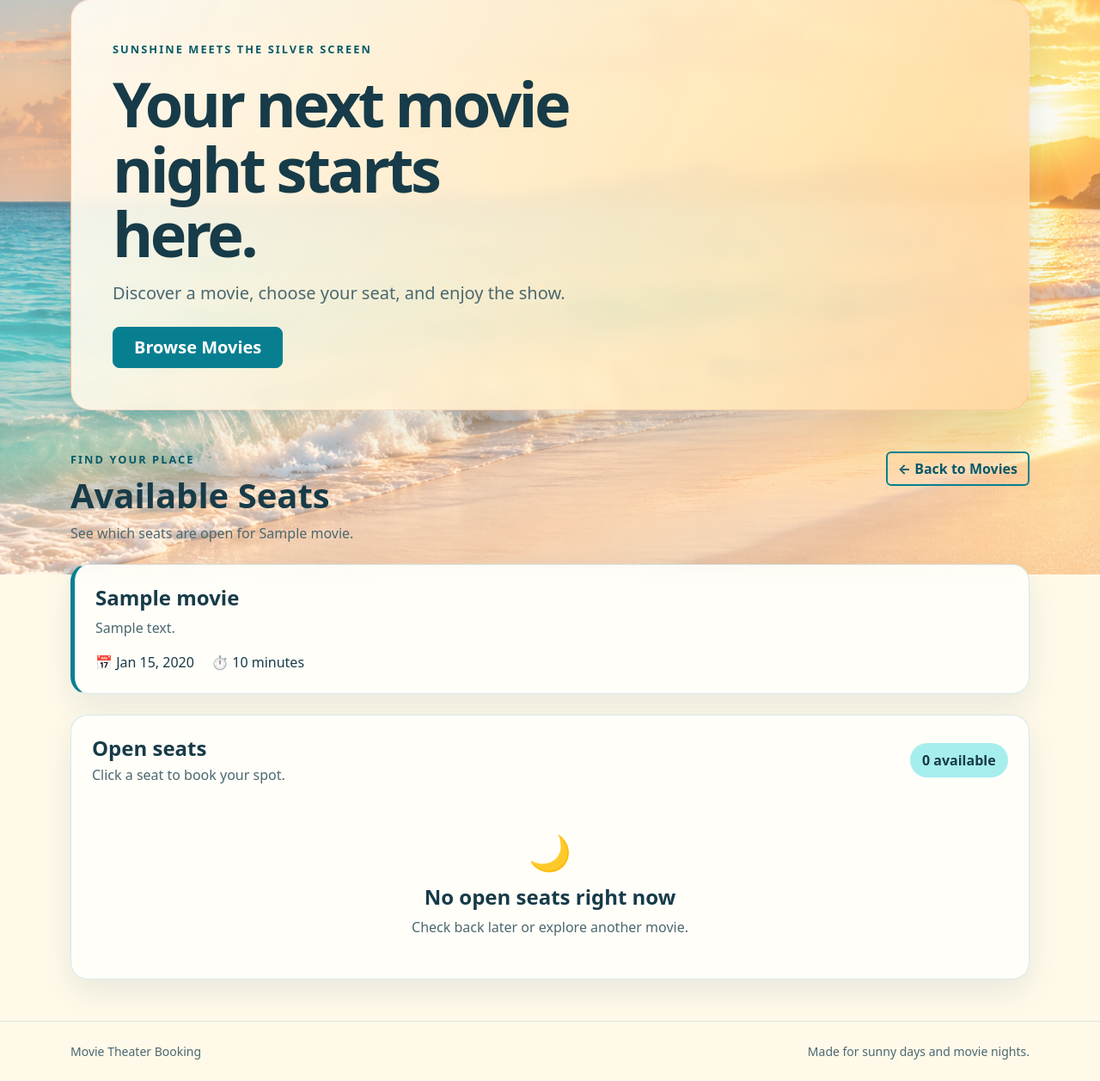
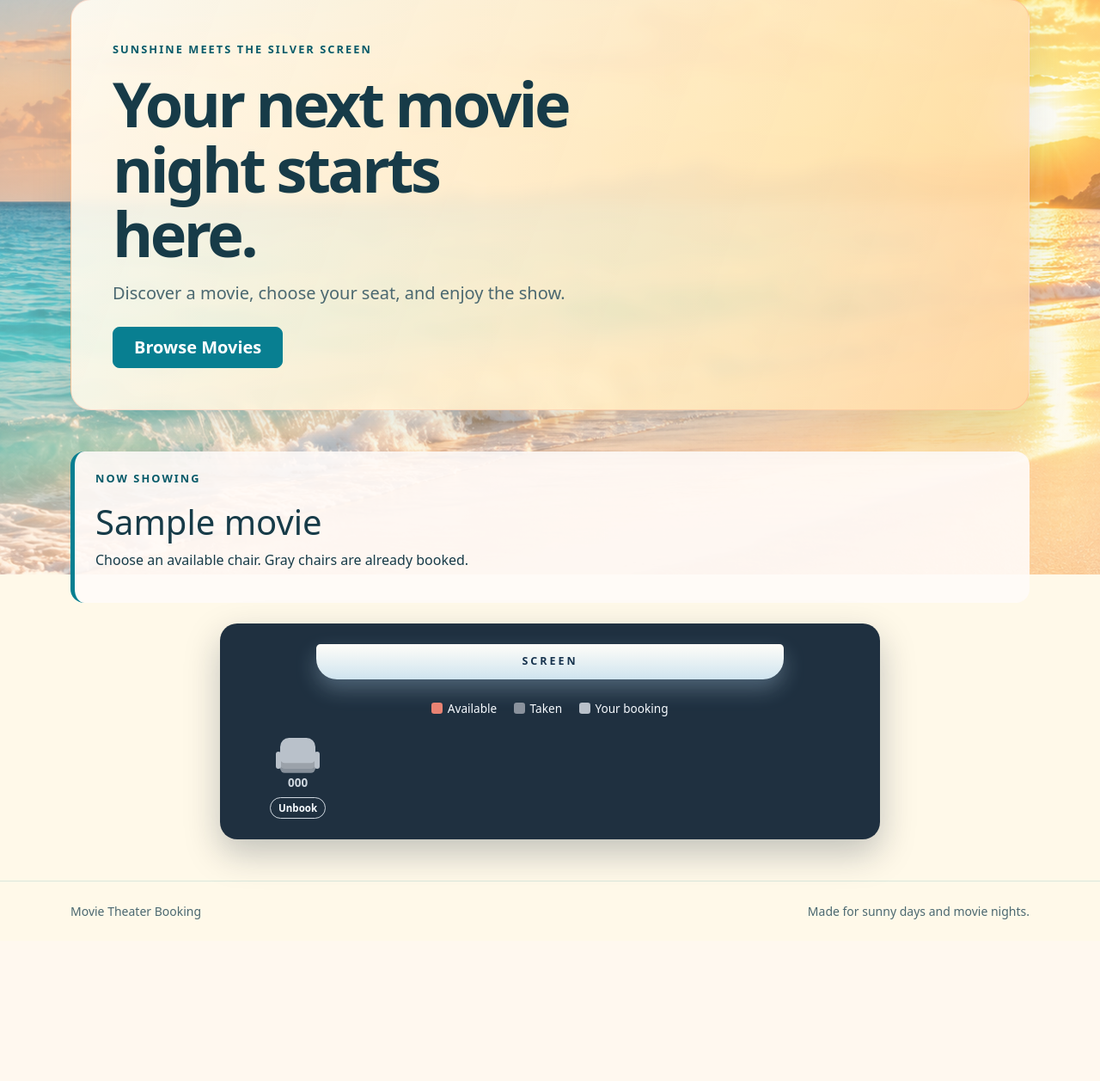
Before and after one commit to rukitoyordan/cs4300, a Django app: page /movies/1/seats/ in a window 1280 px wide. Shown: the part 132-1389 px from the top of the page at 86% size. After the commit the page ends 1201 px from the top, so only its background shows below. Run offline with Django 5.2, Linux system fonts and the light colour scheme; a user stored in the database is signed in; tables that the repository leaves empty hold one stand-in row (values such as "Sample post").

Commit message:
fix cosmetic and visuals on booking, seating layout and poster issues

```diff
--- a/homework2/movie_theater_booking/bookings/templates/bookings/seat_booking.html
+++ b/homework2/movie_theater_booking/bookings/templates/bookings/seat_booking.html
@@ -1,188 +1,218 @@
 {% extends "bookings/base.html" %}
 
-{% block title %}Seat Availability | Movie Theater Booking{% endblock %}
+{% block title %}Choose a Seat | Movie Theater Booking{% endblock %}
 
 {% block extra_css %}
 <style>
     .movie-summary {
         border-left: 5px solid var(--sea);
+        border-radius: 1rem;
+        background: rgba(255, 251, 249, 0.9);
+        padding: 1.4rem 1.5rem;
+        margin-bottom: 1.5rem;
     }
 
-    .availability-count {
+    .theater {
+        max-width: 48rem;
+        margin: 0 auto;
+        padding: 1.5rem;
+        border-radius: 1.25rem;
+        background: rgba(7, 26, 46, 0.9);
+        box-shadow: 0 1rem 2.5rem rgba(7, 26, 46, 0.25);
+    }
+
+    .screen {
+        margin: 0 auto 1.5rem;
+        max-width: 34rem;
+        padding: 0.7rem;
+        border-radius: 0.3rem 0.3rem 1.5rem 1.5rem;
+        background: linear-gradient(180deg, #fffdf8, #cfe4ef);
+        color: #17334e;
+        font-size: 0.78rem;
+        font-weight: 800;
+        letter-spacing: 0.24em;
+        text-align: center;
+        box-shadow: 0 0.7rem 1.5rem rgba(202, 235, 255, 0.28);
+    }
+
+    .seat-legend {
+        display: flex;
+        flex-wrap: wrap;
+        justify-content: center;
+        gap: 0.85rem 1.25rem;
+        margin-bottom: 1.5rem;
+        color: #f7fbff;
+        font-size: 0.85rem;
+    }
+
+    .legend-dot {
         display: inline-block;
-        padding: 0.5rem 0.9rem;
-        border-radius: 999px;
-        color: #173b48;
-        background: #a6eeee;
+        width: 0.8rem;
+        height: 0.8rem;
+        margin-right: 0.35rem;
+        border-radius: 0.2rem;
+        vertical-align: -0.05rem;
+    }
+
+    .legend-dot--available { background: #e98373; }
+    .legend-dot--taken { background: #8a929d; }
+    .legend-dot--mine { background: #b9c1ca; }
+
+    .seat-grid {
+        display: grid;
+        grid-template-columns: repeat(5, minmax(3.2rem, 1fr));
+        gap: 1.35rem 0.85rem;
+    }
+
+    .seat {
+        display: grid;
+        justify-items: center;
+        gap: 0.35rem;
+        min-width: 0;
+        color: #f7fbff;
+        text-align: center;
+    }
+
+    .seat__button {
+        display: grid;
+        justify-items: center;
+        gap: 0.35rem;
+        width: 100%;
+        border: 0;
+        background: transparent;
+        color: inherit;
+        cursor: pointer;
+        font: inherit;
+    }
+
+    .seat__icon {
+        position: relative;
+        display: block;
+        width: 2.55rem;
+        height: 2.25rem;
+        border-radius: 0.65rem 0.65rem 0.35rem 0.35rem;
+        background: #e98373;
+        box-shadow: inset 0 -0.42rem 0 rgba(0, 0, 0, 0.17), 0 0.3rem 0 #be6157;
+        transition: transform 0.18s ease, background 0.18s ease;
+    }
+
+    .seat__icon::before,
+    .seat__icon::after {
+        position: absolute;
+        bottom: 0;
+        width: 0.38rem;
+        height: 1.3rem;
+        border-radius: 0.28rem;
+        background: inherit;
+        content: "";
+    }
+
+    .seat__icon::before { left: -0.32rem; }
+    .seat__icon::after { right: -0.32rem; }
+
+    .seat__number {
+        font-size: 0.84rem;
+        font-weight: 800;
+    }
+
+    .seat--available:hover .seat__icon,
+    .seat__button:focus-visible .seat__icon {
+        transform: translateY(-0.18rem);
+        background: #f29b88;
+        outline: 3px solid #fff;
+        outline-offset: 0.25rem;
+    }
+
+    .seat--taken {
+        color: #cfd7df;
+    }
+
+    .seat--taken .seat__icon {
+        background: #8a929d;
+        box-shadow: inset 0 -0.42rem 0 rgba(0, 0, 0, 0.2), 0 0.3rem 0 #666d77;
+    }
+
+    .seat--mine .seat__icon {
+        background: #b9c1ca;
+        box-shadow: inset 0 -0.42rem 0 rgba(0, 0, 0, 0.16), 0 0.3rem 0 #87909a;
+    }
+
+    .seat-status {
+        font-size: 0.73rem;
         font-weight: 700;
     }
 
-    .seat-grid {
-        display: grid;
-        grid-template-columns: repeat(auto-fill, minmax(135px, 1fr));
-        gap: 1rem;
+    .release-seat {
+        border: 1px solid #cfd7df;
+        border-radius: 999px;
+        background: transparent;
+        color: #f7fbff;
+        cursor: pointer;
+        font: inherit;
+        font-size: 0.72rem;
+        font-weight: 800;
+        padding: 0.2rem 0.55rem;
     }
 
-    .seat-tile {
-        padding: 1.25rem 0.75rem;
-        border: 2px solid rgba(8, 127, 145, 0.45);
-        border-radius: 1rem;
-        background: rgba(229, 251, 249, 0.85);
-        text-align: center;
+    .release-seat:hover,
+    .release-seat:focus-visible {
+        background: #f7fbff;
+        color: #17334e;
     }
 
-    .seat-shape {
-        display: block;
-        width: 3rem;
-        height: 2.25rem;
-        margin: 0 auto 0.85rem;
-        border-radius: 0.8rem 0.8rem 0.4rem 0.4rem;
-        background: #087f91;
-        box-shadow: 0 5px 0 #075a69;
-    }
-
-    .seat-number {
-        display: block;
-        color: var(--ink);
-        font-weight: 800;
-    }
-
-    .seat-status {
-        display: block;
-        margin-top: 0.25rem;
-        color: var(--sea-dark);
-        font-size: 0.875rem;
-        font-weight: 600;
-    }
-
-    /* Booking button styles */
-    .seat-tile button.seat-status {
-        margin-top: 0.5rem;
-        padding: 0.4rem 1rem;
-        border: none;
-        border-radius: 0.5rem;
-        background: #087f91;
-        color: white;
-        cursor: pointer;
-        font-weight: 600;
-    }
-
-    .seat-tile button.seat-status:hover {
-        background: #075a69;
-    }
-
-    .seat-tile .seat-status.disabled {
-        background: transparent;
-        color: var(--sea-dark);
-        cursor: default;
-    }
-
-    /* Ensure forms align */
-    .seat-tile form {
-        display: contents;
-    }
-
-    html[data-theme="night"] .availability-count {
-        color: #173b48;
-        background: #c8ccff;
-    }
-
-    html[data-theme="night"] .seat-tile {
-        border-color: rgba(200, 204, 255, 0.55);
-        background: rgba(22, 39, 73, 0.9);
-    }
-
-    html[data-theme="night"] .seat-shape {
-        background: #c8ccff;
-        box-shadow: 0 5px 0 #8995d4;
-    }
-
-    html[data-theme="night"] .seat-tile button.seat-status {
-        background: #c8ccff;
-        color: #173b48;
-    }
-
-    html[data-theme="night"] .seat-tile button.seat-status:hover {
-        background: #8995d4;
+    @media (max-width: 34rem) {
+        .theater { padding: 1rem 0.7rem; }
+        .seat-grid { gap: 1.1rem 0.45rem; }
+        .seat__icon { transform: scale(0.88); }
     }
 </style>
 {% endblock %}
 
 {% block content %}
-<section aria-labelledby="seats-heading">
-    <div class="d-flex flex-wrap align-items-start justify-content-between gap-3 mb-4">
-        <div>
-            <p class="page-kicker mb-2">Find your place</p>
-            <h2 id="seats-heading" class="display-6 fw-bold mb-2">
-                Available Seats
-            </h2>
-            <p class="text-muted-custom mb-0">
-                See which seats are open for {{ movie.title }}.
-            </p>
+<section class="movie-summary">
+    <p class="page-kicker">Now showing</p>
+    <h1>{{ movie.title }}</h1>
+    <p>Choose an available chair. Gray chairs are already booked.</p>
+</section>
+
+<section class="theater" aria-label="Seat selection for {{ movie.title }}">
+    <div class="screen" aria-label="Movie screen">SCREEN</div>
+
+    <div class="seat-legend" aria-label="Seat legend">
+        <span><i class="legend-dot legend-dot--available"></i>Available</span>
+        <span><i class="legend-dot legend-dot--taken"></i>Taken</span>
+        <span><i class="legend-dot legend-dot--mine"></i>Your booking</span>
     </div>
 
-        <a class="btn btn-outline-sea"
-           href="{% url 'bookings:movie_list' %}">
-            ← Back to Movies
-        </a>
-    </div>
-
-    <div class="surface-card movie-summary mb-4">
-        <h3 class="h4 fw-bold mb-2">{{ movie.title }}</h3>
-        <p class="text-muted-custom mb-3">{{ movie.description }}</p>
-        <p class="mb-0">
-            <span class="me-3">📅 {{ movie.release_date|date:"M j, Y" }}</span>
-            <span>⏱ {{ movie.duration }} minutes</span>
-        </p>
-    </div>
-
-    <div class="surface-card">
-        <div class="d-flex flex-wrap align-items-center
-                    justify-content-between gap-3 mb-4">
-            <div>
-                <h3 class="h4 fw-bold mb-1">Open seats</h3>
-                <p class="text-muted-custom mb-0">
-                    Click a seat to book your spot.
-                </p>
-            </div>
-            <span class="availability-count">
-                {{ seats|length }} available
-            </span>
-        </div>
-
-        {% if seats %}
     <div class="seat-grid">
         {% for seat in seats %}
-                    <form method="post" class="seat-tile">
+            {% if seat.booking %}
+                <div class="seat seat--taken{% if seat.is_mine %} seat--mine{% endif %}">
+                    <span class="seat__icon" aria-hidden="true"></span>
+                    <span class="seat__number">{{ seat.seat_number }}</span>
+                    {% if seat.is_mine %}
+                        <form method="post" action="{% url 'bookings:cancel_booking' seat.booking.id %}">
+                            {% csrf_token %}
+                            <button class="release-seat" type="submit">Unbook</button>
+                        </form>
+                    {% else %}
+                        <span class="seat-status">Taken</span>
+                    {% endif %}
+                </div>
+            {% else %}
+                <form method="post" class="seat seat--available">
                     {% csrf_token %}
                     <input type="hidden" name="seat_id" value="{{ seat.id }}">
-
-                        <span class="seat-shape" aria-hidden="true"></span>
-                        <span class="seat-number">
-                            Seat {{ seat.seat_number }}
-                        </span>
-
-                        {% if user.is_authenticated %}
-                            <button type="submit" class="seat-status">
-                                Book Seat
+                    <button class="seat__button" type="submit" aria-label="Book seat {{ seat.seat_number }}">
+                        <span class="seat__icon" aria-hidden="true"></span>
+                        <span class="seat__number">{{ seat.seat_number }}</span>
+                        <span class="seat-status">Available</span>
                     </button>
-                        {% else %}
-                            <span class="seat-status disabled">
-                                Sign in to book
-                            </span>
+                </form>
             {% endif %}
-                    </form>
+        {% empty %}
+            <p>No seats have been created yet.</p>
         {% endfor %}
-            </div>
-        {% else %}
-            <div class="text-center py-4">
-                <div class="fs-1 mb-2" aria-hidden="true">🌙</div>
-                <h4 class="fw-bold">No open seats right now</h4>
-                <p class="text-muted-custom mb-0">
-                    Check back later or explore another movie.
-                </p>
-            </div>
-        {% endif %}
     </div>
 </section>
 {% endblock %}
--- a/homework2/movie_theater_booking/bookings/urls.py
+++ b/homework2/movie_theater_booking/bookings/urls.py
@@ -17,6 +17,7 @@ urlpatterns = [
         views.seat_booking,
         name="seat_booking",
     ),
+    path("bookings/<int:booking_id>/cancel/", views.cancel_booking, name="cancel_booking"),
     path("bookings/history/", views.booking_history, name="booking_history"),
     path("signup/", views.signup, name="signup"),
 ]
--- a/homework2/movie_theater_booking/bookings/views.py
+++ b/homework2/movie_theater_booking/bookings/views.py
@@ -1,4 +1,5 @@
-from django.shortcuts import render, redirect, get_object_or_404  # Added redirect
+from django.shortcuts import render, redirect, get_object_or_404
+from django.views.decorators.http import require_POST  # Added redirect
 from django.contrib import messages  # Added for flash messages
 from django.contrib.auth.decorators import login_required
 from django.contrib.auth import login
@@ -50,18 +51,30 @@ def seat_booking(request, movie_id):
         except SeatUnavailable:
             messages.error(request, "That seat was just booked by someone else. Please choose another.")
             # Fall through to re-render with updated seat list
-
-    # GET request handling
-    booked_seat_ids = Booking.objects.filter(movie=movie).values_list(
-        "seat_id", flat=True
-    )
-    seats = Seat.objects.exclude(pk__in=booked_seat_ids).order_by("seat_number")
+    bookings = Booking.objects.filter(movie=movie).select_related("seat", "user")
+    bookings_by_seat = {booking.seat_id: booking for booking in bookings}
+    seats = list(Seat.objects.order_by("seat_number"))
+    for seat in seats:
+        seat.booking = bookings_by_seat.get(seat.pk)
+        seat.is_mine = bool(seat.booking and seat.booking.user_id == request.user.id)
 
     return render(
         request,
         "bookings/seat_booking.html",
         {"movie": movie, "seats": seats},
     )
+
+
+@login_required
+@require_POST
+def cancel_booking(request, booking_id):
+    """Release one of the signed-in user's seat bookings."""
+    booking = get_object_or_404(Booking, pk=booking_id, user=request.user)
+    movie_id = booking.movie_id
+    seat_number = booking.seat.seat_number
+    booking.delete()
+    messages.success(request, f"Seat {seat_number} is available again.")
+    return redirect("bookings:seat_booking", movie_id=movie_id)
 
 
 @login_required
```
Also changed, not shown: homework2/movie_theater_booking/bookings/management/commands/seed_demo.py (+0 -7 lines), homework2/movie_theater_booking/bookings/tests.py (+54 -0 lines). Lines whose indentation alone changed are shown as unchanged.
